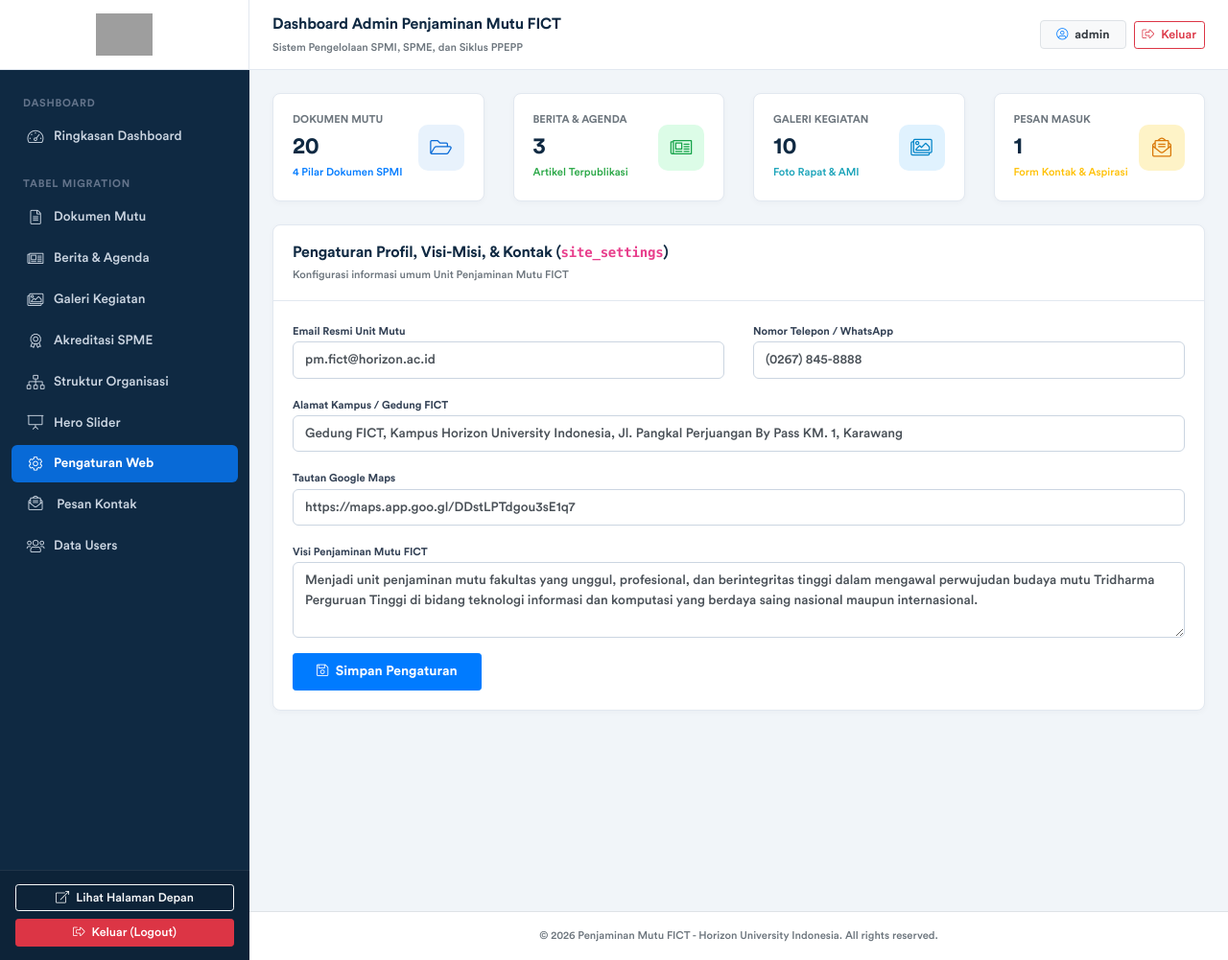
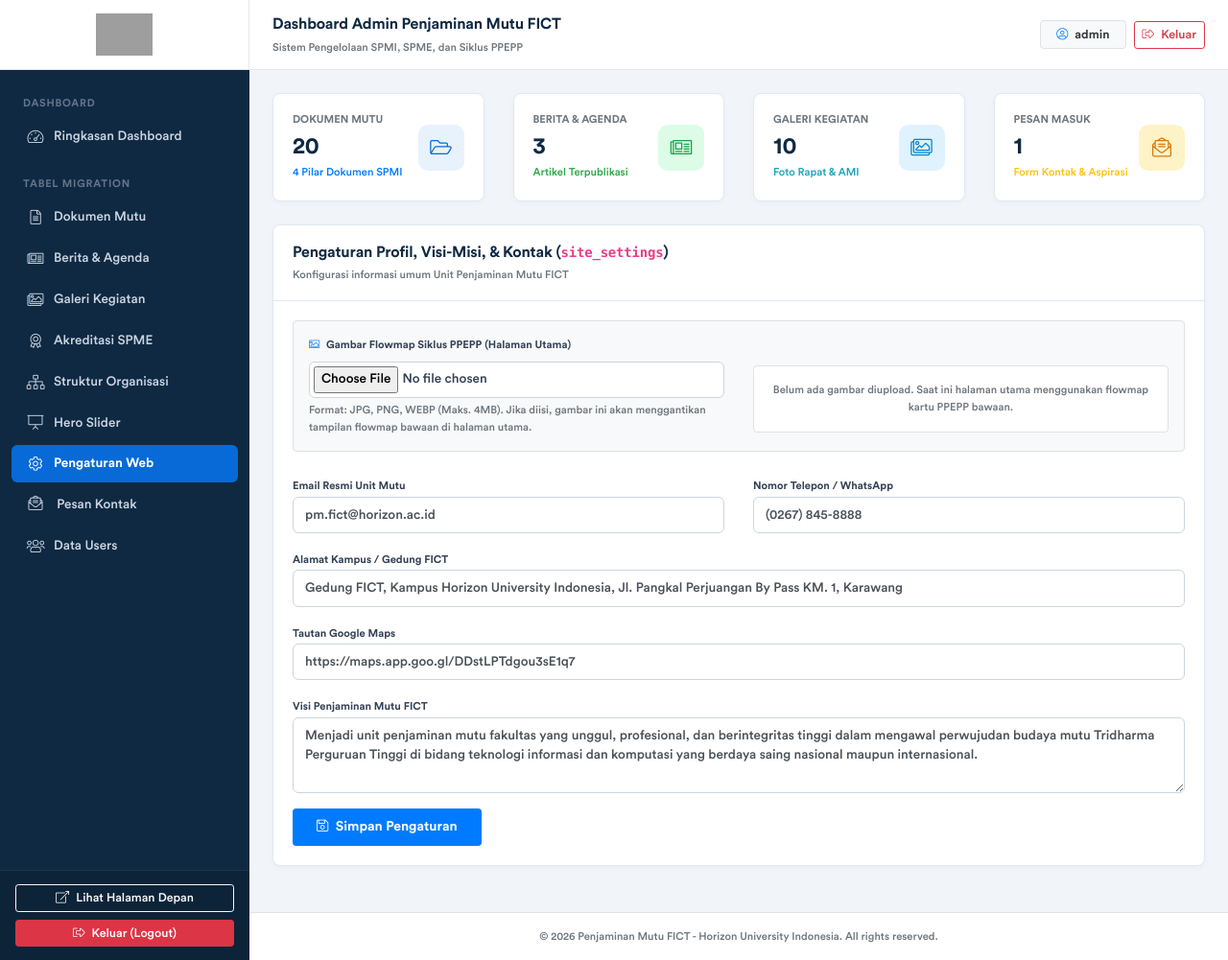
Before and after one commit to anwarhlmn27/pmfict, a Laravel app: page /admin/dashboard in a window 1280 px wide, after a click on "Pengaturan Web". Shown: the whole page at 96% size. Run offline with Laravel 12, Linux system fonts and the light colour scheme; a user stored in the database is signed in; data comes from the database, SQL or seed files in the repository; tables that the repository leaves empty hold one stand-in row (values such as "Sample post"); some libraries are stand-ins or nearby versions; grey boxes are pictures that could not be loaded.

Commit message:
updated 26112026

```diff
--- a/app/Http/Controllers/Admin/DashboardController.php
+++ b/app/Http/Controllers/Admin/DashboardController.php
@@ -8,6 +8,7 @@ use App\Models\HeroSlider;
 use App\Models\News;
 use App\Models\OrganizationStructure;
 use App\Models\QualityDocument;
+use App\Models\SiteSetting;
 use Illuminate\Contracts\View\View;
 use Illuminate\Http\Request;
 use Illuminate\Support\Facades\DB;
@@ -60,6 +61,16 @@ class DashboardController extends Controller
             ? OrganizationStructure::orderBy('sort_order')->orderBy('id')->get()
             : collect();
 
+        $siteSettings = [
+            'site_email' => SiteSetting::getValue('site_email', 'pm.fict@horizon.ac.id'),
+            'site_phone' => SiteSetting::getValue('site_phone', '(0267) 845-8888'),
+            'site_address' => SiteSetting::getValue('site_address', 'Gedung FICT, Kampus Horizon University Indonesia, Jl. Pangkal Perjuangan By Pass KM. 1, Karawang'),
+            'site_maps_url' => SiteSetting::getValue('site_maps_url', 'https://maps.app.goo.gl/DDstLPTdgou3sE1q7'),
+            'site_visi' => SiteSetting::getValue('site_visi', 'Menjadi unit penjaminan mutu fakultas yang unggul, profesional, dan berintegritas tinggi dalam mengawal perwujudan budaya mutu Tridharma Perguruan Tinggi di bidang teknologi informasi dan komputasi yang berdaya saing nasional maupun internasional.'),
+            'ppepp_image_path' => SiteSetting::getValue('ppepp_image_path'),
+            'ppepp_image_url' => SiteSetting::resolveImageUrl(SiteSetting::getValue('ppepp_image_path')),
+        ];
+
         return view('admin.dashboard', [
             'user' => $request->user(),
             'stats' => $stats,
@@ -70,6 +81,7 @@ class DashboardController extends Controller
             'heroSliders' => $heroSliders,
             'galleries' => $galleries,
             'organizationStructures' => $organizationStructures,
+            'siteSettings' => $siteSettings,
         ]);
     }
 }
--- a/resources/views/admin/dashboard.blade.php
+++ b/resources/views/admin/dashboard.blade.php
@@ -1125,27 +1125,67 @@
                             </div>
                         </div>
                         <div class="panel-body">
-                            <form onsubmit="event.preventDefault(); alert('Pengaturan disimpan!');">
+                            <form action="{{ route('admin.site-settings.update') }}" method="POST" enctype="multipart/form-data">
+                                @csrf
+                                <input type="hidden" name="_tab" value="settings">
                                 <div class="row">
+                                    <div class="col-12 mb-4">
+                                        <div class="p-3 rounded border bg-light">
+                                            <label class="font-weight-bold small d-block mb-2">
+                                                <i class="fal fa-image text-primary mr-1"></i> Gambar Flowmap Siklus PPEPP (Halaman Utama)
+                                            </label>
+                                            <div class="row align-items-center">
+                                                <div class="col-md-6 mb-2 mb-md-0">
+                                                    <input type="file" name="ppepp_image" class="form-control-file form-control-admin p-1 bg-white" accept=".jpg,.jpeg,.png,.webp">
+                                                    <small class="text-muted d-block mt-1">
+                                                        Format: JPG, PNG, WEBP (Maks. 4MB). Jika diisi, gambar ini akan menggantikan tampilan flowmap bawaan di halaman utama.
+                                                    </small>
+                                                    @if(!empty($siteSettings['ppepp_image_path']))
+                                                        <div class="custom-control custom-checkbox mt-2">
+                                                            <input type="checkbox" class="custom-control-input" id="remove_ppepp_image" name="remove_ppepp_image" value="1">
+                                                            <label class="custom-control-label small text-danger font-weight-bold" for="remove_ppepp_image">
+                                                                Hapus gambar &amp; kembalikan ke flowmap bawaan
+                                                            </label>
+                                                        </div>
+                                                    @endif
+                                                </div>
+                                                <div class="col-md-6">
+                                                    @if(!empty($siteSettings['ppepp_image_url']))
+                                                        <div class="bg-white p-2 rounded border text-center">
+                                                            <a href="{{ $siteSettings['ppepp_image_url'] }}" target="_blank" title="Lihat gambar penuh">
+                                                                <img src="{{ $siteSettings['ppepp_image_url'] }}" alt="Preview Siklus PPEPP" class="img-fluid rounded" style="max-height: 150px; object-fit: contain;">
+                                                            </a>
+                                                            <small class="d-block text-muted mt-1"><code>{{ $siteSettings['ppepp_image_path'] }}</code></small>
+                                                        </div>
+                                                    @else
+                                                        <div class="bg-white p-3 rounded border text-center text-muted small">
+                                                            Belum ada gambar diupload. Saat ini halaman utama menggunakan flowmap kartu PPEPP bawaan.
+                                                        </div>
+                                                    @endif
+                                                </div>
+                                            </div>
+                                        </div>
+                                    </div>
+
                                     <div class="col-md-6 form-group mb-3">
                                         <label class="font-weight-bold small">Email Resmi Unit Mutu</label>
-                                        <input type="email" class="form-control form-control-admin" value="pm.fict@horizon.ac.id">
+                                        <input type="email" name="site_email" class="form-control form-control-admin" value="{{ old('site_email', $siteSettings['site_email'] ?? 'pm.fict@horizon.ac.id') }}">
                                     </div>
                                     <div class="col-md-6 form-group mb-3">
                                         <label class="font-weight-bold small">Nomor Telepon / WhatsApp</label>
-                                        <input type="text" class="form-control form-control-admin" value="(0267) 845-8888">
+                                        <input type="text" name="site_phone" class="form-control form-control-admin" value="{{ old('site_phone', $siteSettings['site_phone'] ?? '(0267) 845-8888') }}">
                                     </div>
                                     <div class="col-12 form-group mb-3">
                                         <label class="font-weight-bold small">Alamat Kampus / Gedung FICT</label>
-                                        <input type="text" class="form-control form-control-admin" value="Gedung FICT, Kampus Horizon University Indonesia, Jl. Pangkal Perjuangan By Pass KM. 1, Karawang">
+                                        <input type="text" name="site_address" class="form-control form-control-admin" value="{{ old('site_address', $siteSettings['site_address'] ?? 'Gedung FICT, Kampus Horizon University Indonesia, Jl. Pangkal Perjuangan By Pass KM. 1, Karawang') }}">
                                     </div>
                                     <div class="col-12 form-group mb-3">
                                         <label class="font-weight-bold small">Tautan Google Maps</label>
-                                        <input type="url" class="form-control form-control-admin" value="https://maps.app.goo.gl/DDstLPTdgou3sE1q7">
+                                        <input type="url" name="site_maps_url" class="form-control form-control-admin" value="{{ old('site_maps_url', $siteSettings['site_maps_url'] ?? 'https://maps.app.goo.gl/DDstLPTdgou3sE1q7') }}">
                                     </div>
                                     <div class="col-12 form-group mb-3">
                                         <label class="font-weight-bold small">Visi Penjaminan Mutu FICT</label>
-                                        <textarea class="form-control form-control-admin" rows="3">Menjadi unit penjaminan mutu fakultas yang unggul, profesional, dan berintegritas tinggi dalam mengawal perwujudan budaya mutu Tridharma Perguruan Tinggi di bidang teknologi informasi dan komputasi yang berdaya saing nasional maupun internasional.</textarea>
+                                        <textarea name="site_visi" class="form-control form-control-admin" rows="3">{{ old('site_visi', $siteSettings['site_visi'] ?? 'Menjadi unit penjaminan mutu fakultas yang unggul, profesional, dan berintegritas tinggi dalam mengawal perwujudan budaya mutu Tridharma Perguruan Tinggi di bidang teknologi informasi dan komputasi yang berdaya saing nasional maupun internasional.') }}</textarea>
                                     </div>
                                     <div class="col-12">
                                         <button type="submit" class="btn btn-primary btn-sm px-4 py-2 font-weight-bold">
@@ -2280,6 +2320,8 @@
             $('#tab-struktur-link').tab('show');
         @elseif(session('active_tab') === 'dokumen' || old('_tab') === 'dokumen')
             $('#tab-dokumen-link').tab('show');
+        @elseif(session('active_tab') === 'settings' || old('_tab') === 'settings')
+            $('#tab-settings-link').tab('show');
         @endif
 
         if (window.location.hash) {
--- a/routes/web.php
+++ b/routes/web.php
@@ -6,6 +6,7 @@ use App\Http\Controllers\Admin\HeroSliderController;
 use App\Http\Controllers\Admin\NewsController;
 use App\Http\Controllers\Admin\OrganizationStructureController;
 use App\Http\Controllers\Admin\QualityDocumentController;
+use App\Http\Controllers\Admin\SiteSettingController;
 use App\Http\Controllers\AuthController;
 use App\Http\Controllers\BeritaController;
 use App\Http\Controllers\ContactController;
@@ -14,6 +15,7 @@ use App\Models\Gallery;
 use App\Models\HeroSlider;
 use App\Models\News;
 use App\Models\OrganizationStructure;
+use App\Models\SiteSetting;
 use Illuminate\Support\Facades\Route;
 use Illuminate\Support\Facades\Schema;
 
@@ -39,11 +41,14 @@ Route::get('/', function () {
         ? OrganizationStructure::where('is_active', true)->orderBy('sort_order')->orderBy('id')->get()
         : collect();
 
+    $ppeppImageUrl = SiteSetting::resolveImageUrl(SiteSetting::getValue('ppepp_image_path'));
+
     return view('index', [
         'heroSliders' => $heroSliders,
         'galleries' => $galleries,
         'newsList' => $newsList,
         'organizationStructures' => $organizationStructures,
+        'ppeppImageUrl' => $ppeppImageUrl,
     ]);
 })->name('home');
 
@@ -148,6 +153,9 @@ Route::prefix('admin')->middleware(['auth', 'admin'])->name('admin.')->group(fun
     Route::post('/quality-documents', [QualityDocumentController::class, 'store'])->name('quality-documents.store');
     Route::put('/quality-documents/{qualityDocument}', [QualityDocumentController::class, 'update'])->name('quality-documents.update');
     Route::delete('/quality-documents/{qualityDocument}', [QualityDocumentController::class, 'destroy'])->name('quality-documents.destroy');
+
+    // Site Settings Update (including Siklus PPEPP image)
+    Route::post('/site-settings', [SiteSettingController::class, 'update'])->name('site-settings.update');
 });
 
 // PPEPP Menu
```
Also changed, not shown: app/Http/Controllers/Admin/SiteSettingController.php (added, +91 -0 lines), app/Models/SiteSetting.php (added, +73 -0 lines), resources/views/index.blade.php (+8 -0 lines), tests/Feature/SiteSettingPpeppTest.php (added, +50 -0 lines).
